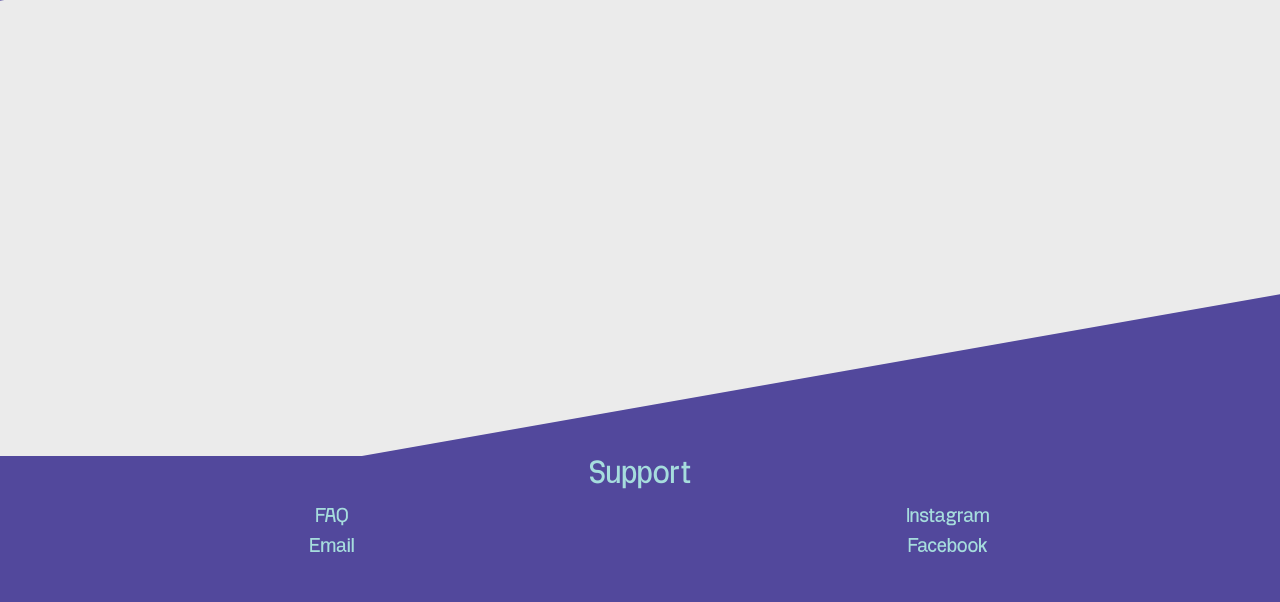
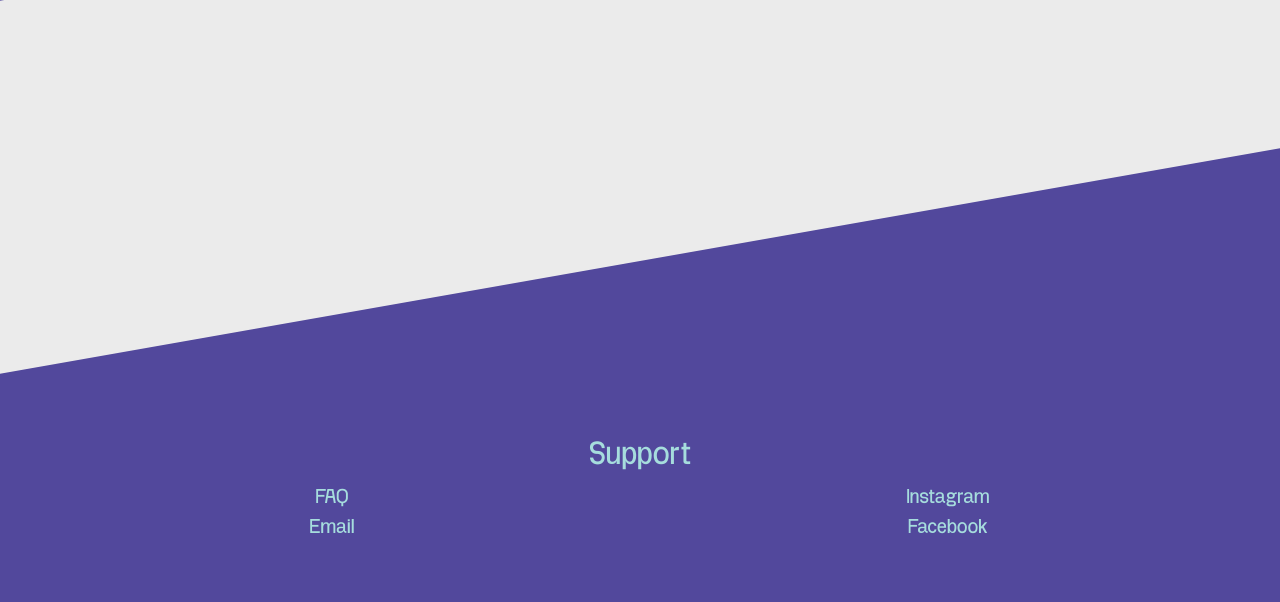
Before and after one commit to adowlin/project-4-sneakerly, a Django app: page / in a window 1280 px wide. Shown: the part 371-973 px from the top of the page. Run offline with Django 3.2, Linux system fonts and the light colour scheme; some web fonts are replaced.

Commit message:
Add large screen responsiveness to footer

```diff
--- a/static/css/base.css
+++ b/static/css/base.css
@@ -101,3 +101,13 @@ footer {
     text-decoration: none;
     color: rgb(166, 221, 221);
 }
+
+@media only screen and (min-width: 492px) {
+    .foot-shape {
+        height: 35vh;
+    }
+
+    footer {
+        height: 17vh;
+    }
+}
```
